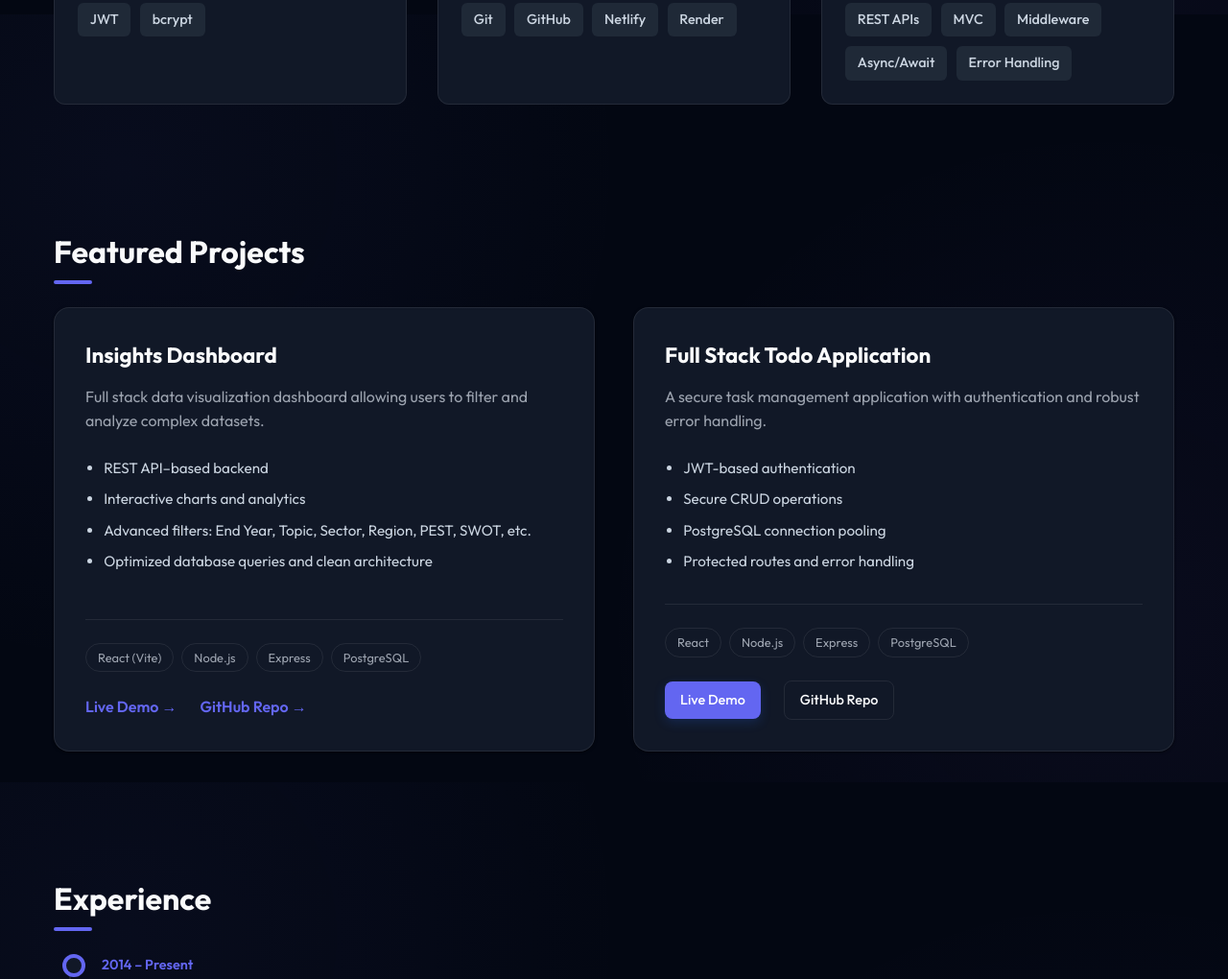
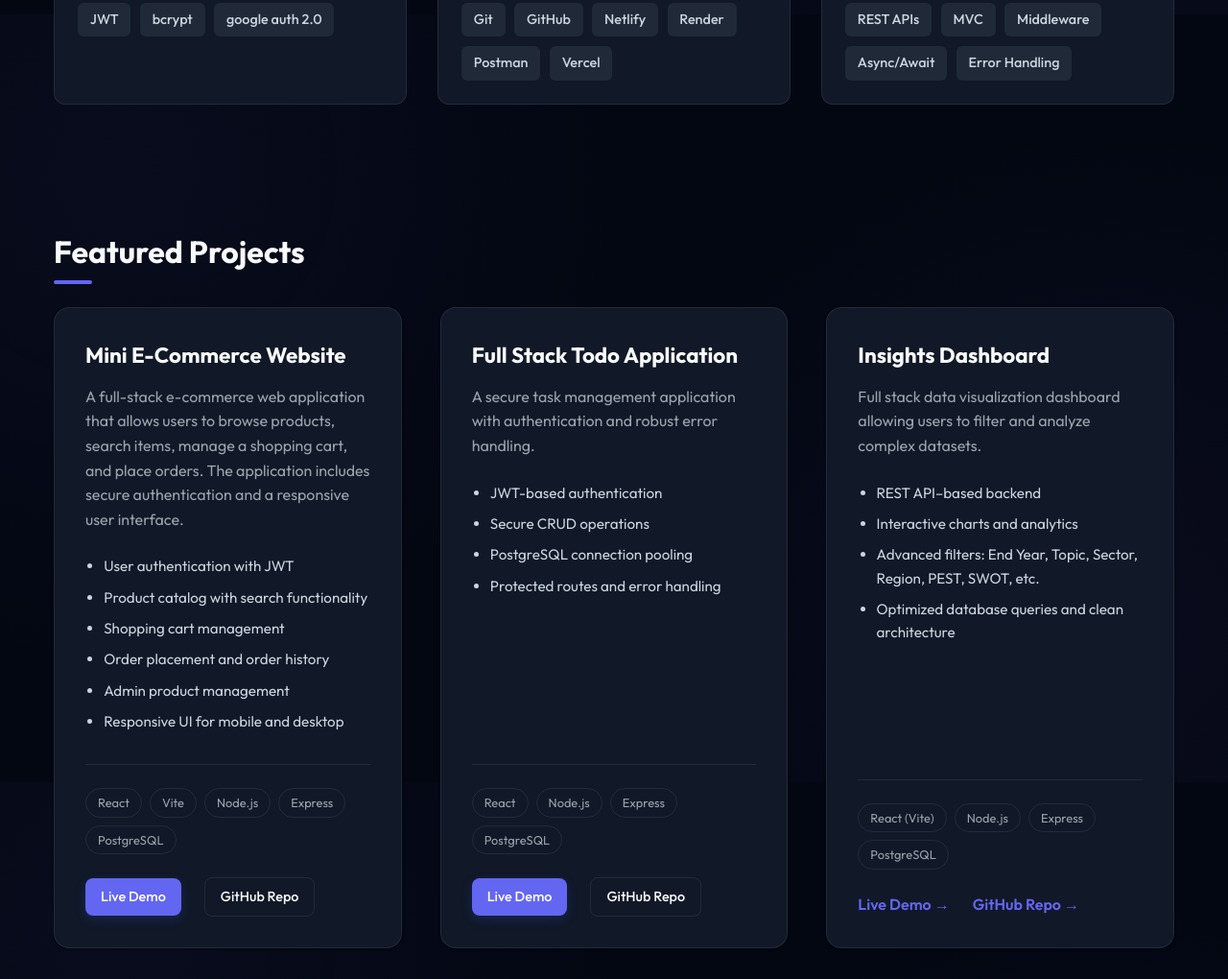
Before and after one commit to Shaiju-Raju/portfolio, a website built with Vite: page index.html in a window 1280 px wide. Shown: the part 1585-2605 px from the top of the page at 96% size. Built offline with nearby package versions, Linux system fonts and the light colour scheme.

Commit message:
feat: redesign portfolio with Ajay Joseph inspired dark theme
- Applied glassmorphism, transparent deep dark background, and purple-cyan gradients.
- Updated `index.html` hero content, and logo typography.
- Re-ordered Featured Projects and added the 'Mini E-Commerce Website'.
- Fixed transparent navbar issue upon scrolling.
- Updated Download Resume button to download local `resume.pdf` instead of relying on external link.

```diff
--- a/index.html
+++ b/index.html
@@ -47,8 +47,7 @@
         </p>
         <div class="hero-cta">
           <a href="#projects" class="btn-primary">View Projects</a>
-          <a href="https://drive.google.com/file/d/1fXuOlaaHCZonKlm1XVD13zMjDTFUCaWU/view?usp=sharing"
-            class="btn-secondary">Download Resume</a>
+          <a href="/resume.pdf" download="Shaiju_Raju_Resume.pdf" class="btn-secondary">Download Resume</a>
           <!-- Note: Resume link allows customization later -->
         </div>
       </div>
@@ -90,6 +89,8 @@
             <span>JavaScript (ES6+)</span>
             <span>HTML5</span>
             <span>CSS3</span>
+            <span>Bootstrap</span>
+            <span>Chart.js</span>
           </div>
         </div>
         <div class="skill-category">
@@ -97,6 +98,7 @@
           <div class="skill-tags">
             <span>Node.js</span>
             <span>Express.js</span>
+
           </div>
         </div>
         <div class="skill-category">
@@ -110,6 +112,7 @@
           <div class="skill-tags">
             <span>JWT</span>
             <span>bcrypt</span>
+            <span>google auth 2.0</span>
           </div>
         </div>
         <div class="skill-category">
@@ -119,6 +122,9 @@
             <span>GitHub</span>
             <span>Netlify</span>
             <span>Render</span>
+            <span>Postman</span>
+            <span>Vercel</span>
+
           </div>
         </div>
         <div class="skill-category">
@@ -143,6 +149,57 @@
         <!-- Project 1 -->
         <article class="project-card">
           <div class="project-content">
+            <h3 class="project-title">Mini E-Commerce Website</h3>
+            <p class="project-desc">A full-stack e-commerce web application that allows users to browse products, search items, manage a shopping cart, and place orders. The application includes secure authentication and a responsive user interface.</p>
+            <ul class="project-features">
+              <li>User authentication with JWT</li>
+              <li>Product catalog with search functionality</li>
+              <li>Shopping cart management</li>
+              <li>Order placement and order history</li>
+              <li>Admin product management</li>
+              <li>Responsive UI for mobile and desktop</li>
+            </ul>
+            <div class="project-tech">
+              <span>React</span>
+              <span>Vite</span>
+              <span>Node.js</span>
+              <span>Express</span>
+              <span>PostgreSQL</span>
+            </div>
+            <div class="project-links">
+              <a href="https://mini-ecommerce-mystore.vercel.app/" target="_blank" class="btn-primary small">Live Demo</a>
+              <a href="https://github.com/Shaiju-Raju/mini_ecommerce" target="_blank" class="btn-secondary small">GitHub Repo</a>
+            </div>
+          </div>
+        </article>
+
+        <!-- Project 2 -->
+        <article class="project-card">
+          <div class="project-content">
+            <h3 class="project-title">Full Stack Todo Application</h3>
+            <p class="project-desc">A secure task management application with authentication and robust error handling.</p>
+            <ul class="project-features">
+              <li>JWT-based authentication</li>
+              <li>Secure CRUD operations</li>
+              <li>PostgreSQL connection pooling</li>
+              <li>Protected routes and error handling</li>
+            </ul>
+            <div class="project-tech">
+              <span>React</span>
+              <span>Node.js</span>
+              <span>Express</span>
+              <span>PostgreSQL</span>
+            </div>
+            <div class="project-links">
+              <a href="https://todo-app-shaiju-raju.netlify.app/" target="_blank" class="btn-primary small">Live Demo</a>
+              <a href="https://github.com/Shaiju-Raju/FullStack-Todo" target="_blank" class="btn-secondary small">GitHub Repo</a>
+            </div>
+          </div>
+        </article>
+
+        <!-- Project 3 -->
+        <article class="project-card">
+          <div class="project-content">
             <h3 class="project-title">Insights Dashboard</h3>
             <p class="project-desc">Full stack data visualization dashboard allowing users to filter and analyze complex
               datasets.</p>
@@ -158,35 +215,9 @@
               <span>Express</span>
               <span>PostgreSQL</span>
             </div>
-            <!-- Added placeholder links as requested, user can update -->
             <div class="project-links">
               <a href="#" class="btn-text">Live Demo &rarr;</a>
-              <a href="#" class="btn-text">GitHub Repo &rarr;</a>
-            </div>
-          </div>
-        </article>
-
-        <!-- Project 2 -->
-        <article class="project-card">
-          <div class="project-content">
-            <h3 class="project-title">Full Stack Todo Application</h3>
-            <p class="project-desc">A secure task management application with authentication and robust error handling.
-            </p>
-            <ul class="project-features">
-              <li>JWT-based authentication</li>
-              <li>Secure CRUD operations</li>
-              <li>PostgreSQL connection pooling</li>
-              <li>Protected routes and error handling</li>
-            </ul>
-            <div class="project-tech">
-              <span>React</span>
-              <span>Node.js</span>
-              <span>Express</span>
-              <span>PostgreSQL</span>
-            </div>
-            <div class="project-links">
-              <a href="https://lnkd.in/guAX5VVb" class="btn-primary small">Live Demo</a>
-              <a href="https://github.com/Shaiju-Raju/FullStack-Todo" class="btn-secondary small">GitHub Repo</a>
+              <a href="https://github.com/Shaiju-Raju/Insight_DashBoard" target="_blank" class="btn-text">GitHub Repo &rarr;</a>
             </div>
           </div>
         </article>
--- a/src/main.js
+++ b/src/main.js
@@ -63,11 +63,11 @@ document.addEventListener('DOMContentLoaded', () => {
   const navbar = document.querySelector('.navbar');
   window.addEventListener('scroll', () => {
     if (window.scrollY > 50) {
-      navbar.style.boxShadow = '0 4px 6px -1px rgba(0,0,0,0.1)';
-      navbar.style.background = 'rgba(255, 255, 255, 0.95)';
+      navbar.style.boxShadow = '0 4px 6px -1px rgba(0,0,0,0.5)';
+      navbar.style.background = 'rgba(17, 24, 39, 0.95)';
     } else {
       navbar.style.boxShadow = 'none';
-      navbar.style.background = 'rgba(248, 250, 252, 0.85)';
+      navbar.style.background = 'rgba(3, 7, 18, 0.8)';
     }
   });
 });
```
Also changed, not shown: 2 other files.
